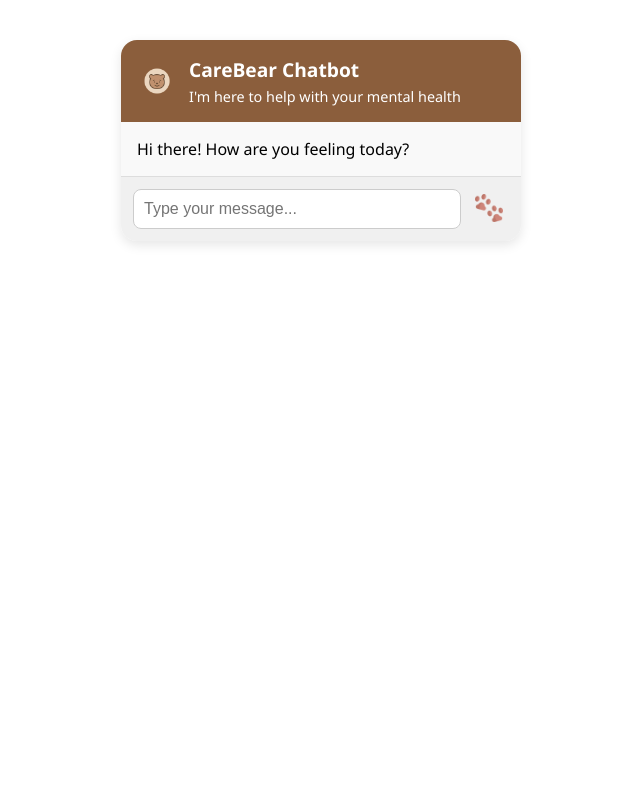
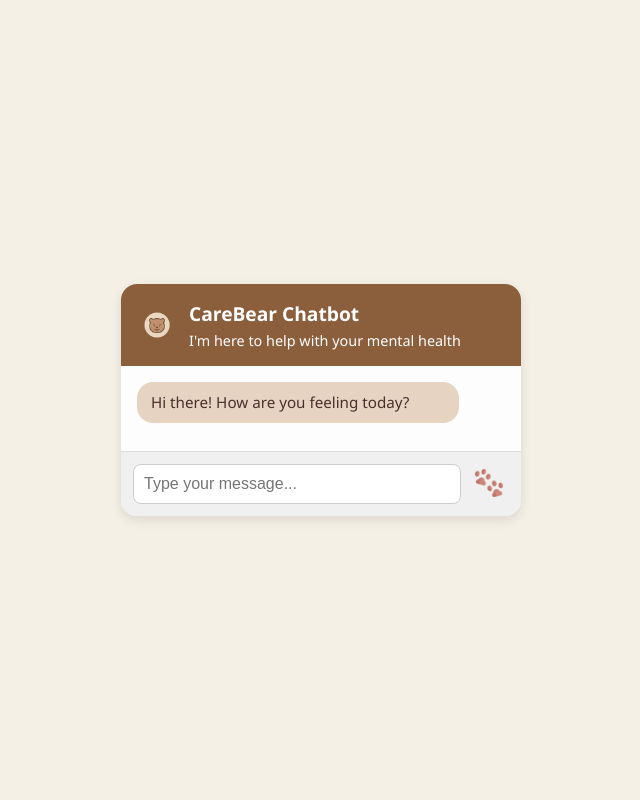
Before and after one commit to MariaTonova/mentalhealthchatbot, a Flask app: page / in a window 1280 px wide. Shown: the whole page, without its empty margins (319-959 px from the left). Run offline with Flask 3, Linux system fonts and the light colour scheme.

Commit message:
Update style.css

```diff
--- a/static/style.css
+++ b/static/style.css
@@ -1,14 +1,22 @@
+body {
+  margin: 0;
+  background-color: #f5f0e6;
+  font-family: 'Segoe UI', sans-serif;
+  display: flex;
+  justify-content: center;
+  align-items: center;
+  height: 100vh;
+}
+
 .chatbot-container {
   width: 400px;
   max-width: 90%;
-  margin: 40px auto;
-  background-color: #fff;
+  background-color: #ffffff;
   border-radius: 16px;
   box-shadow: 0 4px 12px rgba(0, 0, 0, 0.1);
   display: flex;
   flex-direction: column;
   overflow: hidden;
-  font-family: 'Segoe UI', sans-serif;
 }
 
 .chatbot-header {
@@ -38,8 +46,29 @@
 .chatbot-messages {
   flex-grow: 1;
   padding: 16px;
-  background-color: #f9f9f9;
+  background-color: #fdfdfd;
   overflow-y: auto;
+}
+
+.message {
+  background-color: #e6d3c2;
+  color: #4b2e2e;
+  padding: 10px 14px;
+  border-radius: 16px;
+  margin-bottom: 12px;
+  max-width: 80%;
+  font-size: 0.95rem;
+  line-height: 1.4;
+}
+
+.message.bot {
+  align-self: flex-start;
+}
+
+.message.user {
+  background-color: #d8bfd8;
+  color: #fff;
+  align-self: flex-end;
 }
 
 .chatbot-input-area {
```
